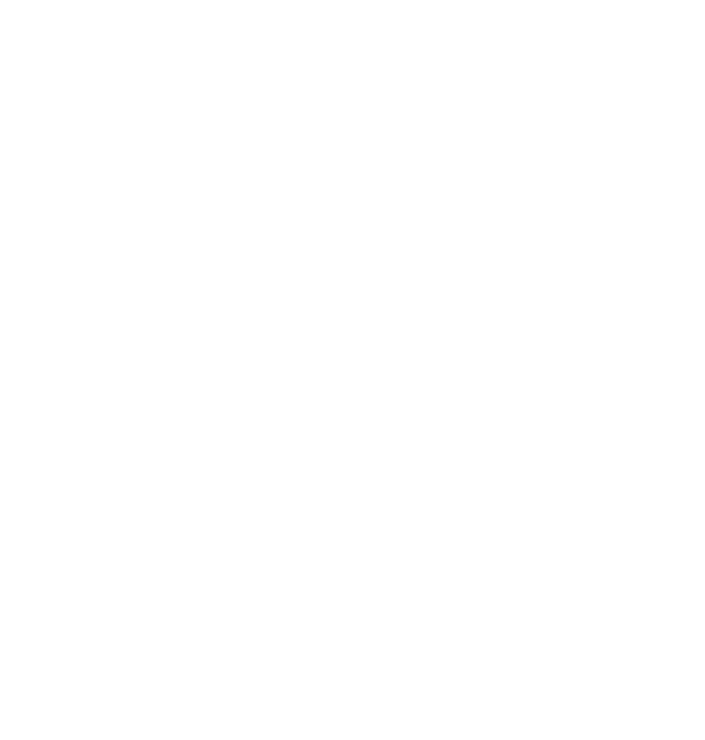
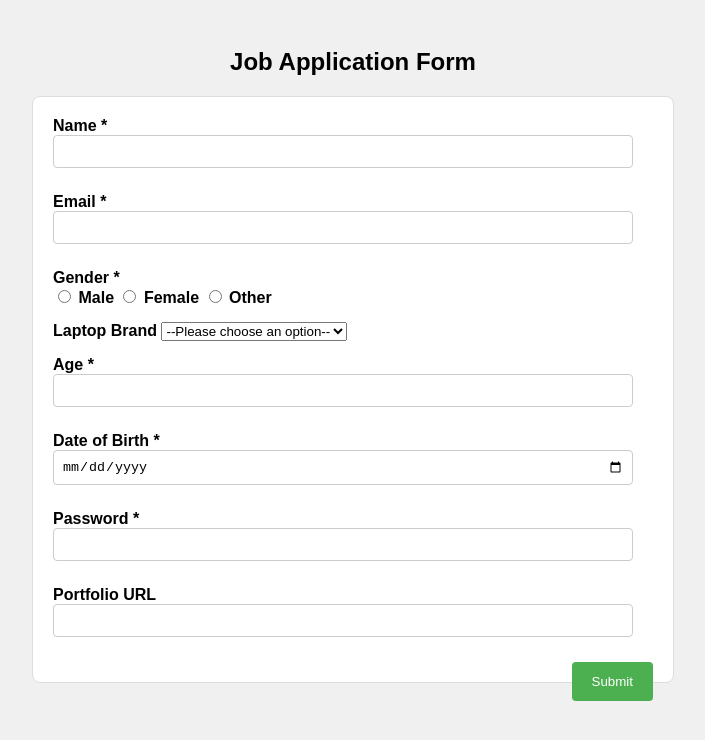
Before and after one commit to acciojob/job-app-form-Ashwini277, a website: page main.html in a window 1280 px wide. Shown: the whole page, without its empty margins (287-992 px from the left). Drawn offline with Linux system fonts and the light colour scheme.

Commit message:
created a submission

```diff
--- a/main.html
+++ b/main.html
@@ -1,16 +1,102 @@
 <!DOCTYPE html>
+<html lang="en">
+<head>
+    <meta charset="UTF-8">
+    <meta name="viewport" content="width=device-width, initial-scale=1.0">
+    <title>Job Application Form</title>
+    <style>
+        body {
+            font-family: Arial, sans-serif;
+            background-color: #f0f0f0;
+            padding: 20px;
+        }
+        form {
+            max-width: 600px;
+            margin: 0 auto;
+            background-color: #ffffff;
+            padding: 20px;
+            border: 1px solid #dddddd;
+            border-radius: 8px;
+        }
+        label {
+            font-weight: bold;
+        }
+        input[type=text], input[type=email], input[type=number], input[type=date], input[type=password], input[type=url] {
+            width: calc(100% - 20px);
+            padding: 8px;
+            margin-bottom: 10px;
+            border: 1px solid #cccccc;
+            border-radius: 4px;
+            box-sizing: border-box;
+        }
+        input[type=submit] {
+            background-color: #4CAF50;
+            color: white;
+            padding: 12px 20px;
+            border: none;
+            border-radius: 4px;
+            cursor: pointer;
+            float: right;
+        }
+        input[type=submit]:hover {
+            background-color: #45a049;
+        }
+        .form-group {
+            margin-bottom: 15px;
+        }
+    </style>
+</head>
+<body>
 
-<html>
+    <h2 style="text-align: center;">Job Application Form</h2>
 
-<head>
-	<link rel="stylesheet" href="styles.css">
-</head>
-
-<body>
-	<!-- the entire body must be written by student -->
-    <script type="text/javascript" src="./script.js">
-</script>
+    <form action="#" method="post">
+        <div class="form-group">
+            <label for="name">Name *</label>
+            <input type="text" id="name" name="name" required>
+        </div>
+        <div class="form-group">
+            <label for="email">Email *</label>
+            <input type="email" id="email" name="email" required>
+        </div>
+        <div class="form-group">
+            <label>Gender *</label><br>
+            <input type="radio" id="gender_m" name="gender" required>
+            <label for="gender_m">Male</label>
+            <input type="radio" id="gender_f" name="gender" required>
+            <label for="gender_f">Female</label>
+            <input type="radio" id="gender_o" name="gender" required>
+            <label for="gender_o">Other</label>
+        </div>
+        <div class="form-group">
+            <label for="laptop">Laptop Brand</label>
+            <select id="laptop" name="laptop">
+                <option value="">--Please choose an option--</option>
+                <option value="Apple">Apple</option>
+                <option value="Asus">Asus</option>
+                <option value="HP">HP</option>
+            </select>
+        </div>
+        <div class="form-group">
+            <label for="age">Age *</label>
+            <input type="number" id="age" name="age" required>
+        </div>
+        <div class="form-group">
+            <label for="dob">Date of Birth *</label>
+            <input type="date" id="dob" name="dob" required>
+        </div>
+        <div class="form-group">
+            <label for="password">Password *</label>
+            <input type="password" id="password" name="password" required>
+        </div>
+        <div class="form-group">
+            <label for="portfolio">Portfolio URL</label>
+            <input type="url" id="portfolio" name="portfolio">
+        </div>
+        <div class="form-group">
+            <input type="submit" value="Submit">
+        </div>
+    </form>
 
 </body>
-
 </html>
```
